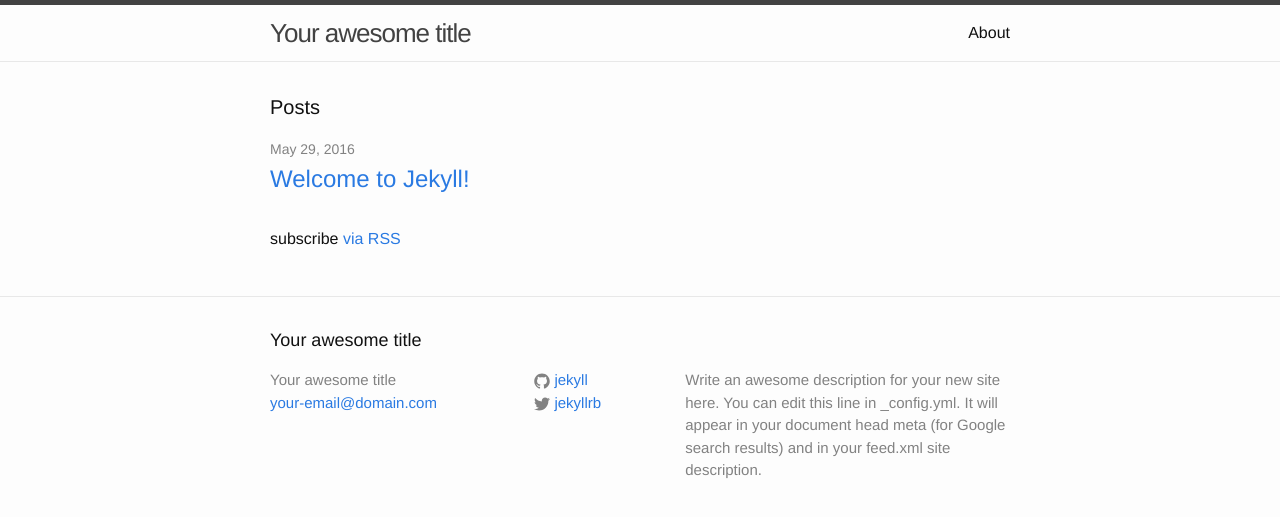
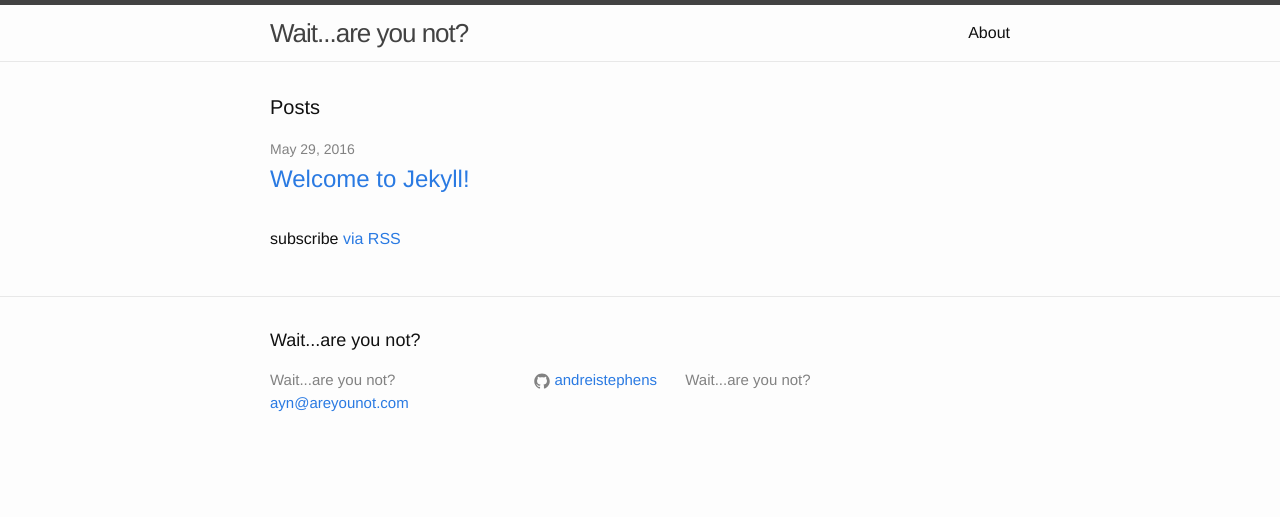
Before and after one commit to andreistephens/andreistephens.github.io, a Jekyll site: the page built from index.html, in a window 1280 px wide. Shown: the top 517 px of the page. Built offline with Jekyll 4.4.1, drawn with Linux system fonts in a browser that asks for light colours.

Commit message:
Moving stuff around

```diff
--- a/_config.yml
+++ b/_config.yml
@@ -6,16 +6,14 @@
 # 'jekyll serve'. If you change this file, please restart the server process.
 
 # Site settings
-title: Your awesome title
-email: your-email@domain.com
+title: Wait...are you not?
+email: ayn@areyounot.com
 description: > # this means to ignore newlines until "baseurl:"
-  Write an awesome description for your new site here. You can edit this
-  line in _config.yml. It will appear in your document head meta (for
-  Google search results) and in your feed.xml site description.
+  Wait...are you not?
 baseurl: "" # the subpath of your site, e.g. /blog
-url: "http://yourdomain.com" # the base hostname & protocol for your site
-twitter_username: jekyllrb
-github_username:  jekyll
+url: "http://areyounot.com" # the base hostname & protocol for your site
+twitter_username:
+github_username:  andreistephens
 
 # Build settings
 markdown: kramdown
```
